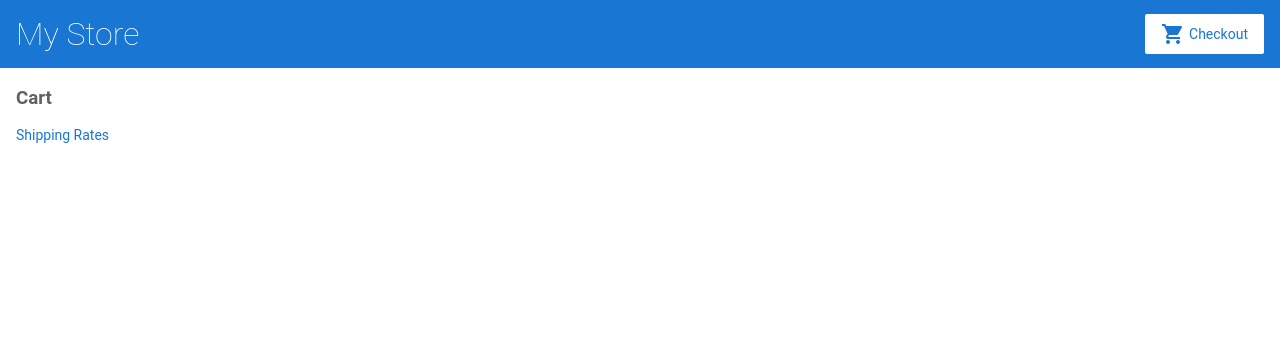
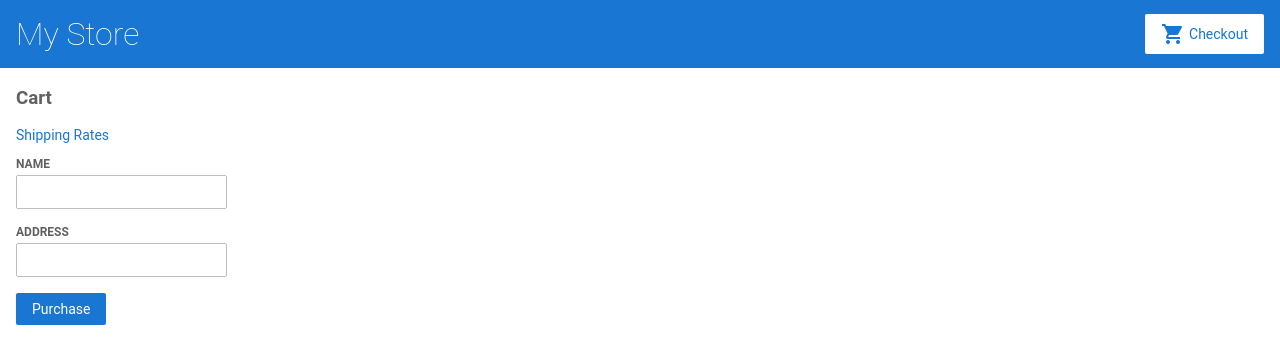
Before and after one commit to kokuraxc/Angular-shop, an Angular app: page /cart in a window 1280 px wide. Shown: the top 364 px of the page. Built offline with nearby package versions, Linux system fonts and the light colour scheme.

Commit message:
added form for user info

```diff
--- a/src/app/cart/cart.component.html
+++ b/src/app/cart/cart.component.html
@@ -8,3 +8,19 @@
     <span>{{ item.name }}</span>
     <span>{{ item.price | currency }}</span>
 </div>
+
+<form [formGroup]="checkoutForm" (ngSubmit)="onSubmit()">
+    <div>
+        <label for="name">
+            Name
+        </label>
+        <input id="name" type="text" formControlName="name">
+    </div>
+    <div>
+        <label for="address">
+            Address
+        </label>
+        <input id="address" type="text" formControlName="address">
+    </div>
+    <button class="button" type="submit">Purchase</button>
+</form>
--- a/src/app/cart/cart.component.ts
+++ b/src/app/cart/cart.component.ts
@@ -1,5 +1,6 @@
 import { Component, OnInit } from '@angular/core';
 import { CartService } from '../cart.service';
+import { FormBuilder } from '@angular/forms';
 
 @Component({
   selector: 'app-cart',
@@ -8,9 +9,21 @@
 })
 export class CartComponent implements OnInit {
   items = this.cartService.getItems();
-  constructor(private cartService: CartService) { }
+  checkoutForm = this.formBuilder.group({
+    name: '',
+    address: ''
+  });
+
+  constructor(private cartService: CartService, private formBuilder: FormBuilder) { }
 
   ngOnInit(): void {
   }
 
+  onSubmit(): void {
+    // Process checkout data here
+    this.items = this.cartService.clearCart();
+    console.warn('Your order has been submitted', this.checkoutForm.value);
+    this.checkoutForm.reset();
+  }
+
 }
```
